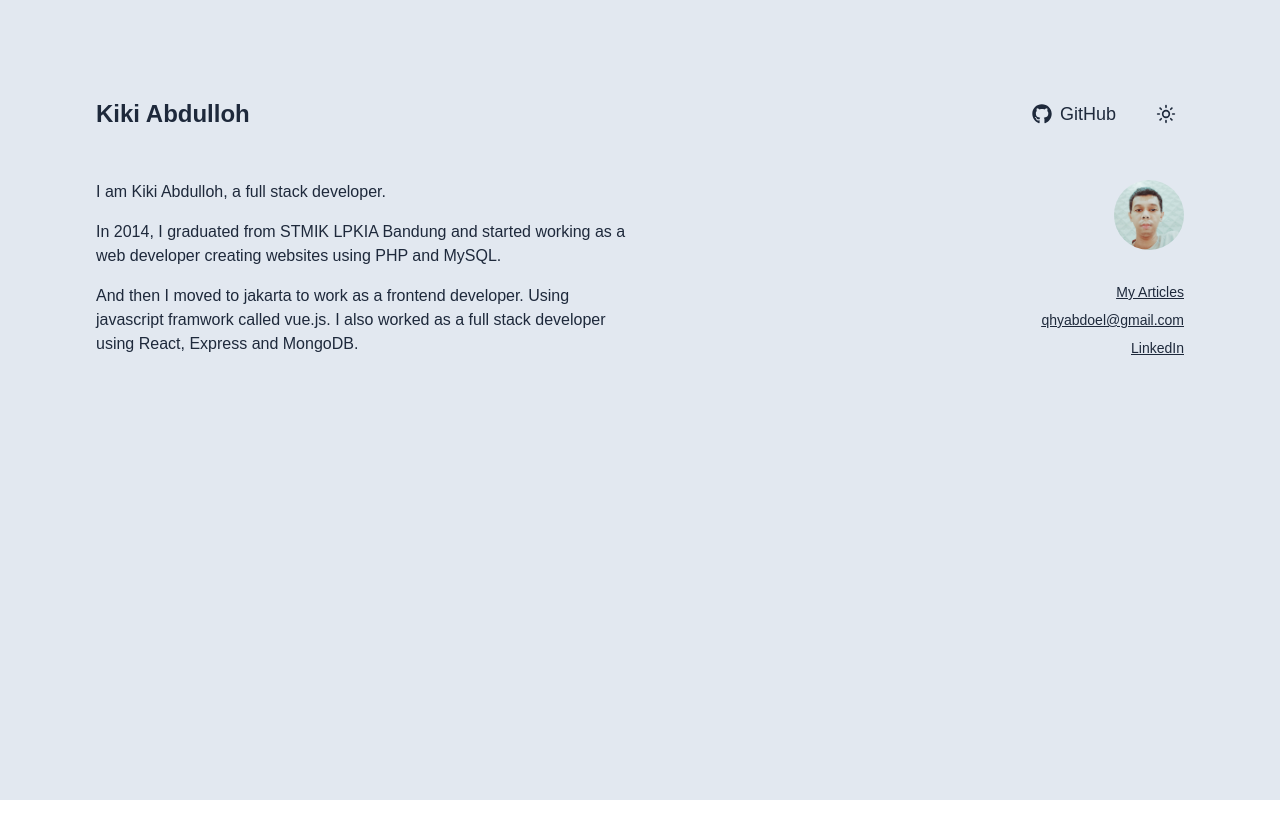
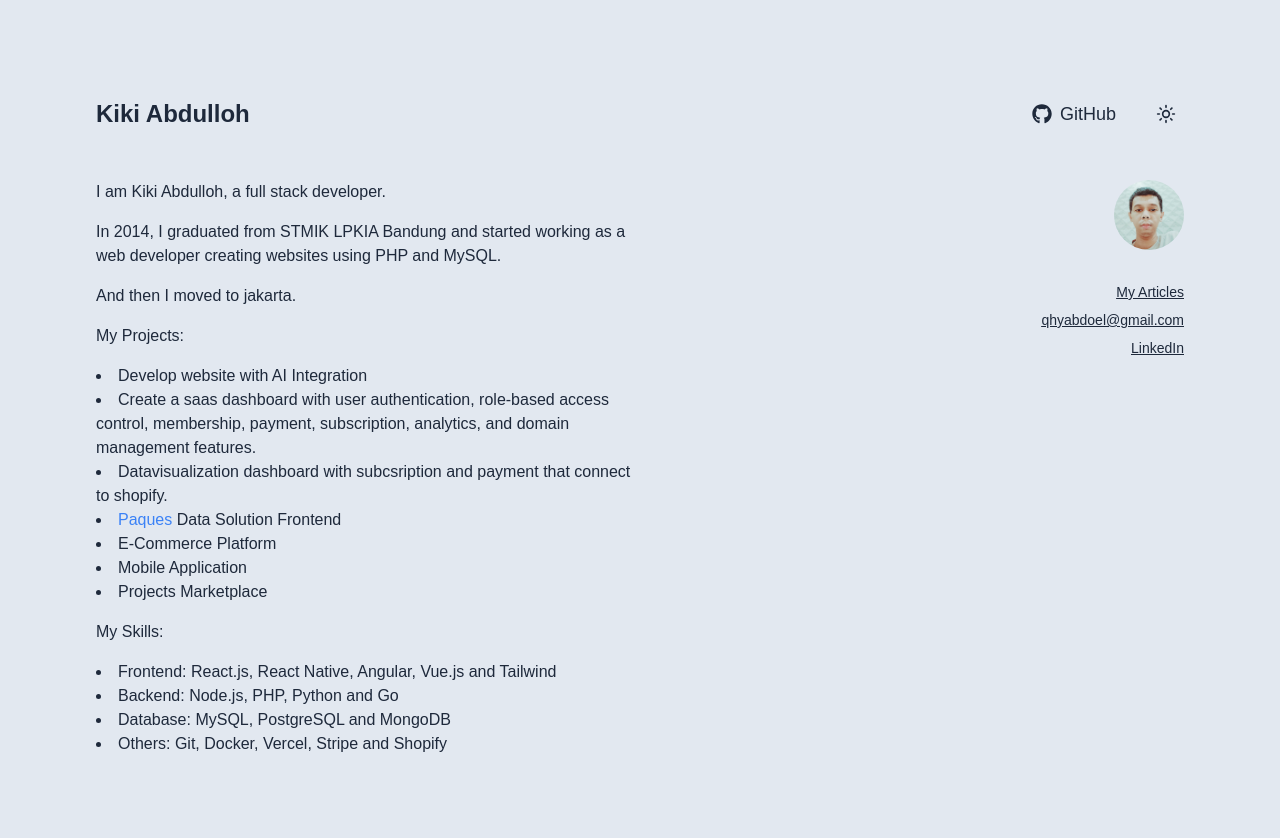
Before and after one commit to qhyabdoel/qhyabdoel.github.io, a Next.js app: page /qhyabdoel/ in a window 1280 px wide. Shown: the top 838 px of the page. Before the commit the page ends 800 px from the top, so only its background shows below. Built offline with nearby package versions, Linux system fonts and the light colour scheme; no server answers.

Commit message:
update home

```diff
--- a/src/app/page.tsx
+++ b/src/app/page.tsx
@@ -30,11 +30,38 @@ export default function Home() {
             In 2014, I graduated from STMIK LPKIA Bandung and started working as
             a web developer creating websites using PHP and MySQL.
           </p>
-          <p>
-            And then I moved to jakarta to work as a frontend developer. Using
-            javascript framwork called vue.js. I also worked as a full stack
-            developer using React, Express and MongoDB.
-          </p>
+          <p>And then I moved to jakarta.</p>
+          <p>My Projects:</p>
+          <ul className="list-disc list-inside">
+            <li>Develop website with AI Integration</li>
+            <li>
+              Create a saas dashboard with user authentication, role-based
+              access control, membership, payment, subscription, analytics, and
+              domain management features.
+            </li>
+            <li>
+              Datavisualization dashboard with subcsription and payment that
+              connect to shopify.
+            </li>
+            <li>
+              <a href="paques.id" className="text-blue-500">
+                Paques
+              </a>{" "}
+              Data Solution Frontend
+            </li>
+            <li>E-Commerce Platform</li>
+            <li>Mobile Application</li>
+            <li>Projects Marketplace</li>
+          </ul>
+          <p>My Skills:</p>
+          <ul className="list-disc list-inside">
+            <li>
+              Frontend: React.js, React Native, Angular, Vue.js and Tailwind
+            </li>
+            <li>Backend: Node.js, PHP, Python and Go</li>
+            <li>Database: MySQL, PostgreSQL and MongoDB</li>
+            <li>Others: Git, Docker, Vercel, Stripe and Shopify</li>
+          </ul>
         </div>
         <div className="flex-1 mt-12 md:mt-0">
           <Image
```
